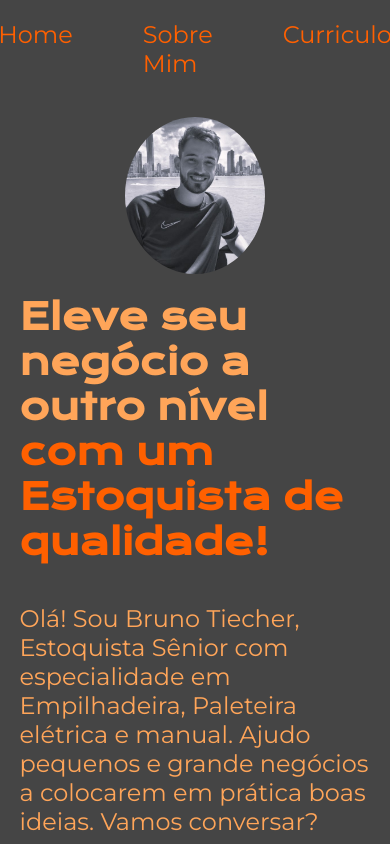
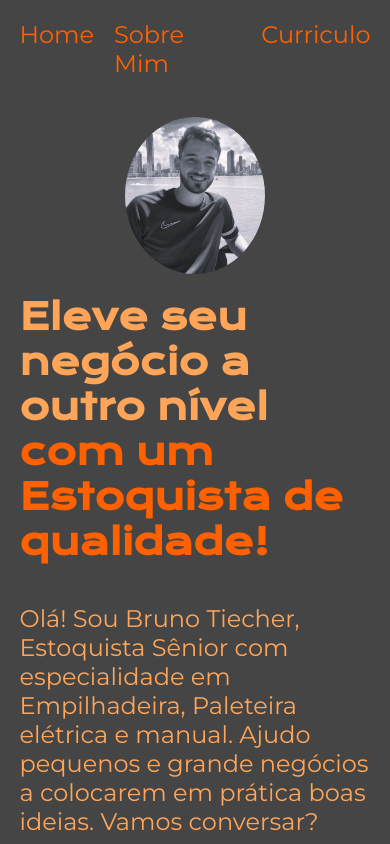
Before and after one commit to BrunoTiecher/primeiro-projeto, a plain HTML site: page index.html in a window 390 px wide. Shown: the top 844 px of the page. Drawn offline with nearby package versions, Linux system fonts and the light colour scheme.

Commit message:
Update style.css

```diff
--- a/styles/style.css
+++ b/styles/style.css
@@ -183,6 +183,8 @@ padding: 1%;
     .cabecalho__menu{
         justify-content: center;
         padding: auto;
+        display:inline-flex;
+        gap: 20px
     }
 
     .apresentacao {
```
